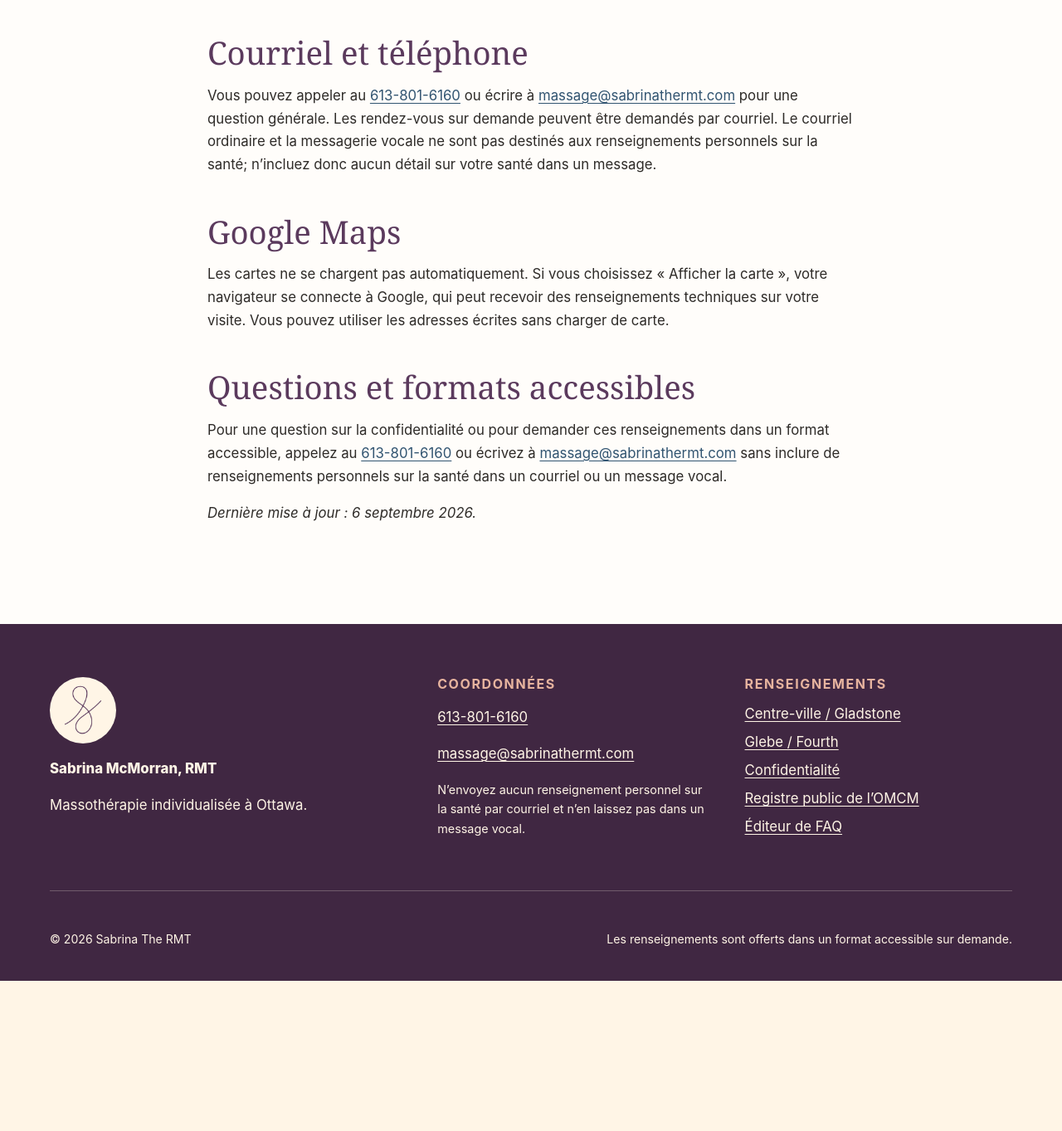
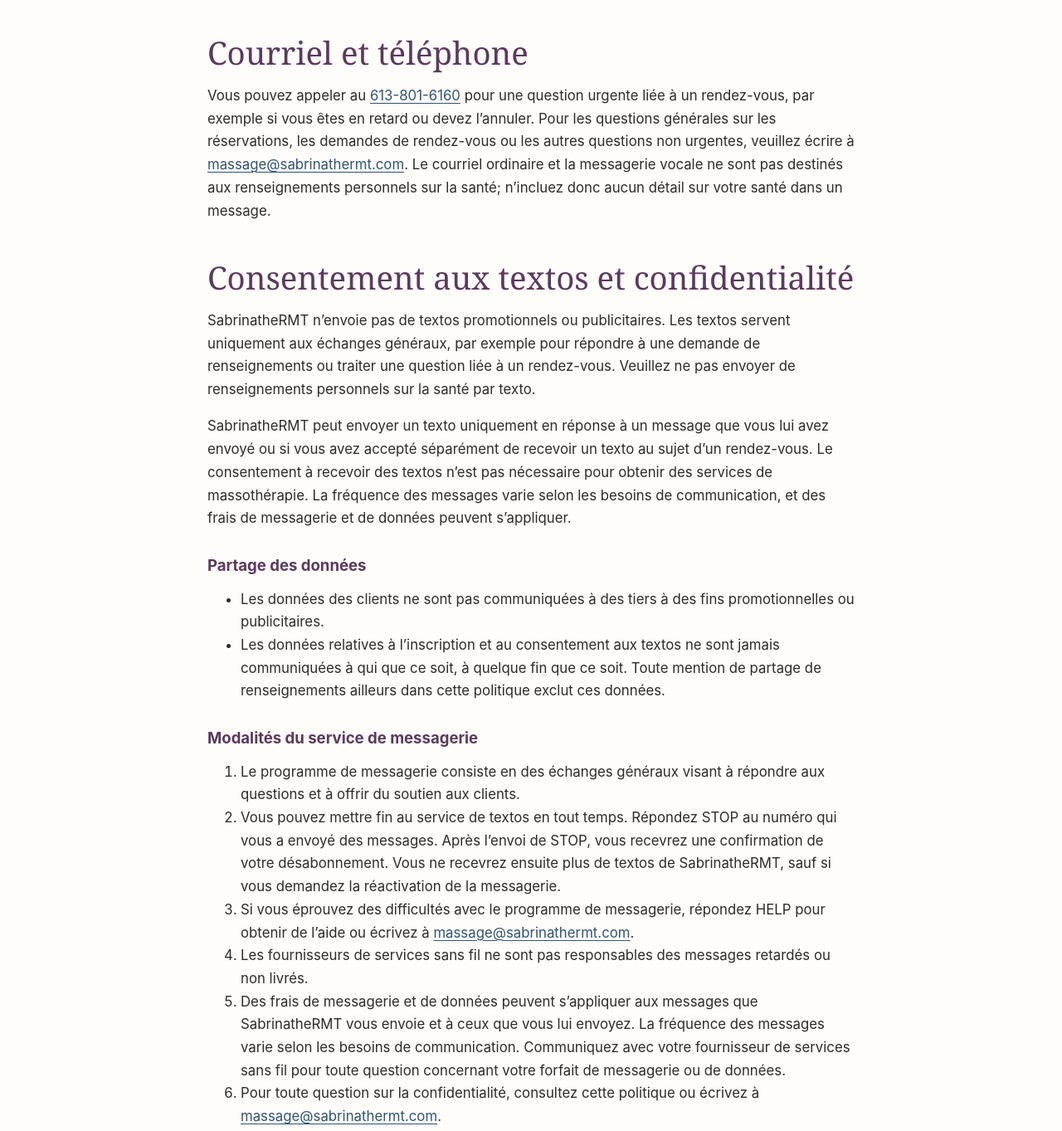
Before and after one commit to RapidRenting/sabrinathermt.github.io, an Astro site: page /fr/confidentialite in a window 1280 px wide. Shown: the part 1432-2795 px from the top of the page at 83% size. Before the commit the page ends 2614 px from the top, so only its background shows below. Built offline with nearby package versions, Linux system fonts and the light colour scheme; Astro itself is replaced by a stand-in of ours.

Commit message:
Align SMS privacy terms in French and contact FAQs

```diff
--- a/src/data/faqs.json
+++ b/src/data/faqs.json
@@ -70,11 +70,11 @@
       "id": "contact",
       "en": {
         "question": "How can I contact Sabrina?",
-        "answer": "For a general question, call 613-801-6160 or email massage@sabrinathermt.com. By-request appointments can be requested by email. Please do not include personal health information in email or voicemail. Booking and health-history information should be entered only through Jane."
+        "answer": "For general booking questions, appointment requests or other non-urgent matters, email massage@sabrinathermt.com. Call 613-801-6160 about a time-sensitive appointment matter, such as running late or cancelling an appointment. Please do not include personal health information in email or voicemail. Use Jane to book or manage standard appointments and to enter health-history information."
       },
       "fr": {
         "question": "Comment puis-je communiquer avec Sabrina?",
-        "answer": "Pour une question générale, appelez au 613-801-6160 ou écrivez à massage@sabrinathermt.com. Les rendez-vous sur demande peuvent être demandés par courriel. N’incluez aucun renseignement personnel sur la santé dans un courriel ou un message vocal. Les renseignements de réservation et les antécédents de santé doivent être saisis uniquement dans Jane."
+        "answer": "Pour les questions générales sur les réservations, les demandes de rendez-vous ou les autres questions non urgentes, écrivez à massage@sabrinathermt.com. Appelez au 613-801-6160 pour une question urgente liée à un rendez-vous, par exemple si vous êtes en retard ou devez l’annuler. N’incluez aucun renseignement personnel sur la santé dans un courriel ou un message vocal. Utilisez Jane pour prendre ou gérer les rendez-vous réguliers et transmettre vos antécédents de santé."
       }
     }
   ]
--- a/src/pages/fr/confidentialite/index.astro
+++ b/src/pages/fr/confidentialite/index.astro
@@ -6,7 +6,7 @@ import { site } from '../../../data/site';
 <BaseLayout
   locale="fr"
   title="Confidentialité"
-  description="Comment Sabrina The RMT traite la confidentialité du site, les courriels, les liens de réservation Jane et les cartes Google facultatives."
+  description="Comment Sabrina The RMT traite la confidentialité du site, les courriels, les textos, les liens de réservation Jane et les cartes Google facultatives."
   path="/fr/confidentialite/"
 >
   <header class="page-header">
@@ -54,12 +54,74 @@ import { site } from '../../../data/site';
 
       <h2>Courriel et téléphone</h2>
       <p>
-        Vous pouvez appeler au <a href={site.phoneHref}>{site.phone}</a> ou écrire à <a
-          href={`mailto:${site.email}`}>{site.email}</a
-        > pour une question générale. Les rendez-vous sur demande peuvent être demandés par courriel.
-        Le courriel ordinaire et la messagerie vocale ne sont pas destinés aux renseignements personnels
-        sur la santé; n’incluez donc aucun détail sur votre santé dans un message.
+        Vous pouvez appeler au <a href={site.phoneHref}>{site.phone}</a> pour une question urgente liée
+        à un rendez-vous, par exemple si vous êtes en retard ou devez l’annuler. Pour les questions générales
+        sur les réservations, les demandes de rendez-vous ou les autres questions non urgentes, veuillez
+        écrire à <a href={`mailto:${site.email}`}>{site.email}</a>. Le courriel ordinaire et la
+        messagerie vocale ne sont pas destinés aux renseignements personnels sur la santé; n’incluez
+        donc aucun détail sur votre santé dans un message.
       </p>
+
+      <h2>Consentement aux textos et confidentialité</h2>
+      <p>
+        SabrinatheRMT n’envoie pas de textos promotionnels ou publicitaires. Les textos servent
+        uniquement aux échanges généraux, par exemple pour répondre à une demande de renseignements
+        ou traiter une question liée à un rendez-vous. Veuillez ne pas envoyer de renseignements
+        personnels sur la santé par texto.
+      </p>
+      <p>
+        SabrinatheRMT peut envoyer un texto uniquement en réponse à un message que vous lui avez
+        envoyé ou si vous avez accepté séparément de recevoir un texto au sujet d’un rendez-vous. Le
+        consentement à recevoir des textos n’est pas nécessaire pour obtenir des services de
+        massothérapie. La fréquence des messages varie selon les besoins de communication, et des
+        frais de messagerie et de données peuvent s’appliquer.
+      </p>
+
+      <h3>Partage des données</h3>
+      <ul>
+        <li>
+          Les données des clients ne sont pas communiquées à des tiers à des fins promotionnelles ou
+          publicitaires.
+        </li>
+        <li>
+          Les données relatives à l’inscription et au consentement aux textos ne sont jamais
+          communiquées à qui que ce soit, à quelque fin que ce soit. Toute mention de partage de
+          renseignements ailleurs dans cette politique exclut ces données.
+        </li>
+      </ul>
+
+      <h3>Modalités du service de messagerie</h3>
+      <ol>
+        <li>
+          Le programme de messagerie consiste en des échanges généraux visant à répondre aux
+          questions et à offrir du soutien aux clients.
+        </li>
+        <li>
+          Vous pouvez mettre fin au service de textos en tout temps. Répondez STOP au numéro qui
+          vous a envoyé des messages. Après l’envoi de STOP, vous recevrez une confirmation de votre
+          désabonnement. Vous ne recevrez ensuite plus de textos de SabrinatheRMT, sauf si vous
+          demandez la réactivation de la messagerie.
+        </li>
+        <li>
+          Si vous éprouvez des difficultés avec le programme de messagerie, répondez HELP pour
+          obtenir de l’aide ou écrivez à <a href={`mailto:${site.email}`}>{site.email}</a>.
+        </li>
+        <li>
+          Les fournisseurs de services sans fil ne sont pas responsables des messages retardés ou
+          non livrés.
+        </li>
+        <li>
+          Des frais de messagerie et de données peuvent s’appliquer aux messages que SabrinatheRMT
+          vous envoie et à ceux que vous lui envoyez. La fréquence des messages varie selon les
+          besoins de communication. Communiquez avec votre fournisseur de services sans fil pour
+          toute question concernant votre forfait de messagerie ou de données.
+        </li>
+        <li>
+          Pour toute question sur la confidentialité, consultez cette politique ou écrivez à <a
+            href={`mailto:${site.email}`}>{site.email}</a
+          >.
+        </li>
+      </ol>
 
       <h2>Google Maps</h2>
       <p>
@@ -75,7 +137,7 @@ import { site } from '../../../data/site';
           href={`mailto:${site.email}`}>{site.email}</a
         > sans inclure de renseignements personnels sur la santé dans un courriel ou un message vocal.
       </p>
-      <p><em>Dernière mise à jour : 6 septembre 2026.</em></p>
+      <p><em>Dernière mise à jour : 25 septembre 2026.</em></p>
     </div>
   </section>
 </BaseLayout>
--- a/src/pages/privacy/index.astro
+++ b/src/pages/privacy/index.astro
@@ -6,7 +6,7 @@ import { site } from '../../data/site';
 <BaseLayout
   locale="en"
   title="Privacy"
-  description="How Sabrina The RMT handles website privacy, email, Jane booking links and optional Google Maps."
+  description="How Sabrina The RMT handles website privacy, email, text messages, Jane booking links and optional Google Maps."
   path="/privacy/"
 >
   <header class="page-header">
```
Also changed, not shown: README.md.
